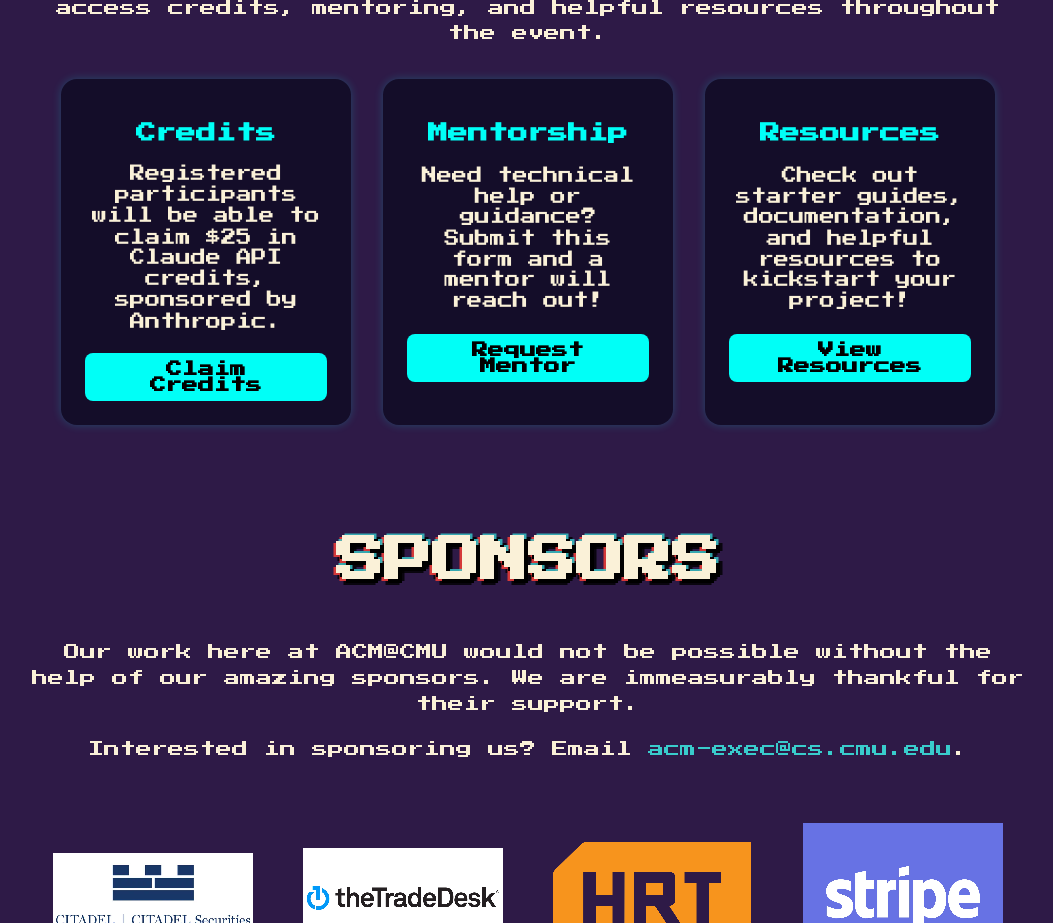
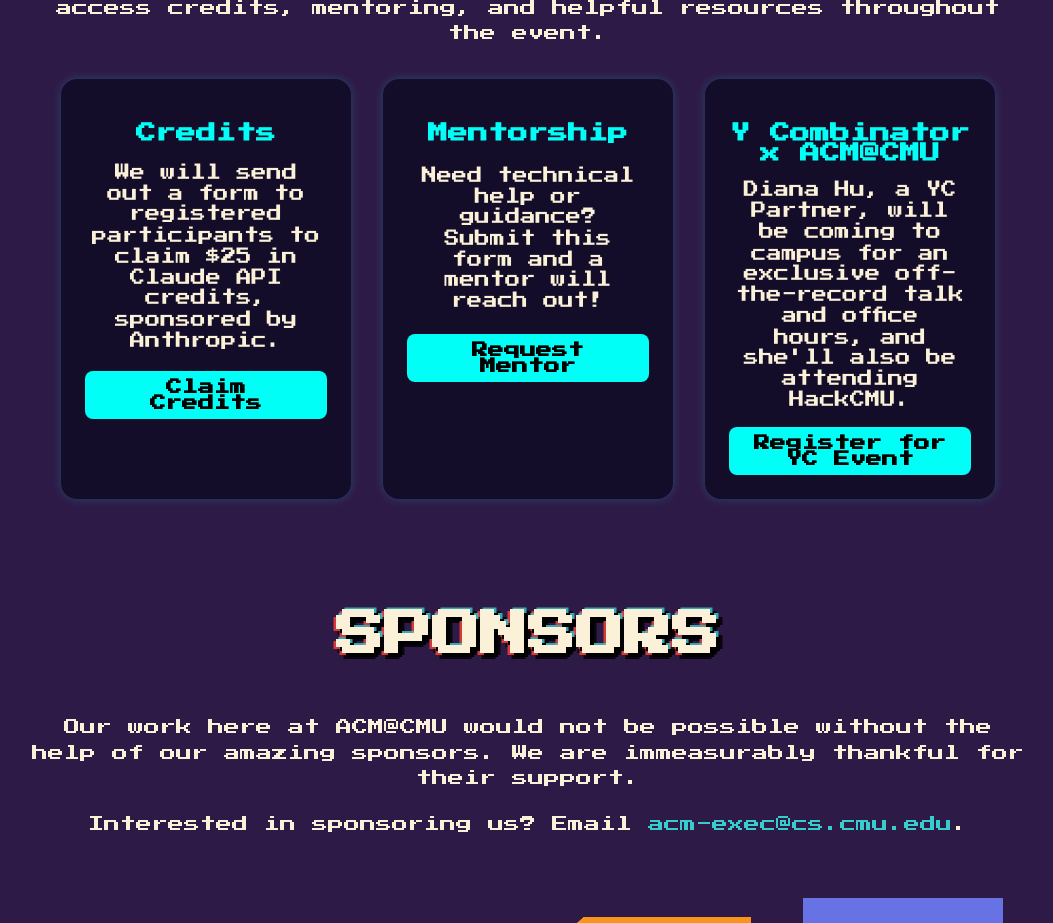
Before and after one commit to acm-cmu/hackcmu2025, a React (Create React App) app: page / in a window 1280 px wide. Shown: the part 2080-3003 px from the top of the page, without its empty margins (112-1165 px from the left). Built offline with nearby package versions, Linux system fonts and the light colour scheme.

Commit message:
added yc event

```diff
--- a/src/App.js
+++ b/src/App.js
@@ -202,7 +202,7 @@
   <div className="resource-grid">
     <ResourceCard
       title="Credits"
-      desc="Registered participants will be able to claim $25 in Claude API credits, sponsored by Anthropic."
+      desc="We will send out a form to registered participants to claim $25 in Claude API credits, sponsored by Anthropic."
       // desc="Fill out this form by September 9th to receive $25 in Claude API credits, sponsored by Anthropic."
       // link="https://bit.ly/get-api-credits"
       buttonText={
@@ -219,11 +219,12 @@
       buttonText="Request Mentor"
     />
     <ResourceCard
-      title="Resources"
-      desc="Check out starter guides, documentation, and helpful resources to kickstart your project!"
-      // link="https://example.com/hack-resources"
-      buttonText="View Resources"
-    />
+  title="Y Combinator x ACM@CMU"
+  desc="Diana Hu, a YC Partner, will be coming to campus for an exclusive off-the-record talk and office hours, and she'll also be attending HackCMU."
+  link="https://events.ycombinator.com/yc-cmu25"
+  buttonText="Register for YC Event"
+/>
+
   </div>
 </section>
 
```
